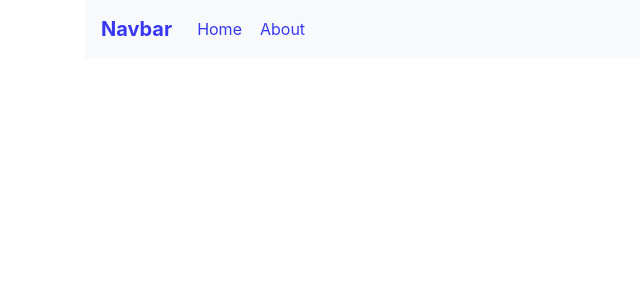
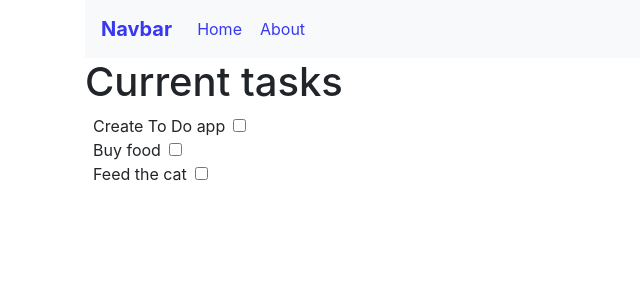
Before and after one commit to MartinKamenov/React-ToDoApp, a React (Create React App) app: page / in a window 1280 px wide. Shown: the top 300 px of the page, without its empty margins (0-640 px from the left). Built offline with nearby package versions, Linux system fonts and the light colour scheme.

Commit message:
Added todos to app

```diff
--- a/src/App.js
+++ b/src/App.js
@@ -1,5 +1,6 @@
 import React, { Component } from 'react';
 import NavBar from './components/navigationBar/NavBar';
+import ToDos from './components/todos/todos';
 
 
 class App extends Component {
@@ -7,6 +8,7 @@ class App extends Component {
     return (
       <div className="App container">
         <NavBar/>
+        <ToDos/>
       </div>
     );
   }
--- /dev/null
+++ b/src/components/todos/todo.jsx
@@ -0,0 +1,14 @@
+import React, { Component } from 'react';
+
+const Todo = ({todo}) => {
+    return (
+        <div>
+            <span className='m-2'>
+                {todo.name}
+            </span>
+            <input type='checkbox'></input>
+        </div>
+     );
+}
+
+export default Todo;
--- /dev/null
+++ b/src/components/todos/todos.jsx
@@ -0,0 +1,24 @@
+import React, { Component } from 'react';
+import Todo from './todo';
+
+class ToDos extends Component {
+    state = {
+        todos: [
+            { name: 'Create To Do app', completed: false },
+            { name: 'Buy food', completed: false },
+            { name: 'Feed the cat', completed: false }
+        ]
+    }
+    render() {
+        return (
+            <div>
+                <h1>Current tasks</h1>
+                {this.state.todos.map(t =>
+                    <Todo todo={t}/>
+                )}
+            </div>
+        );
+    }
+}
+
+export default ToDos;
```
